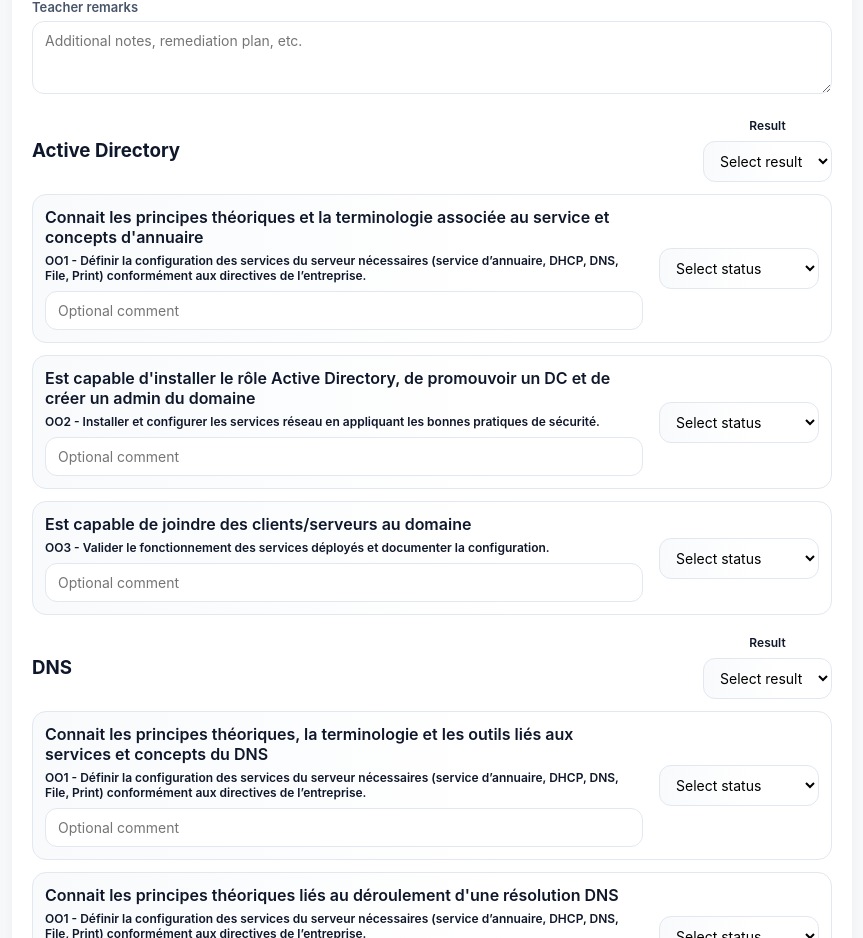
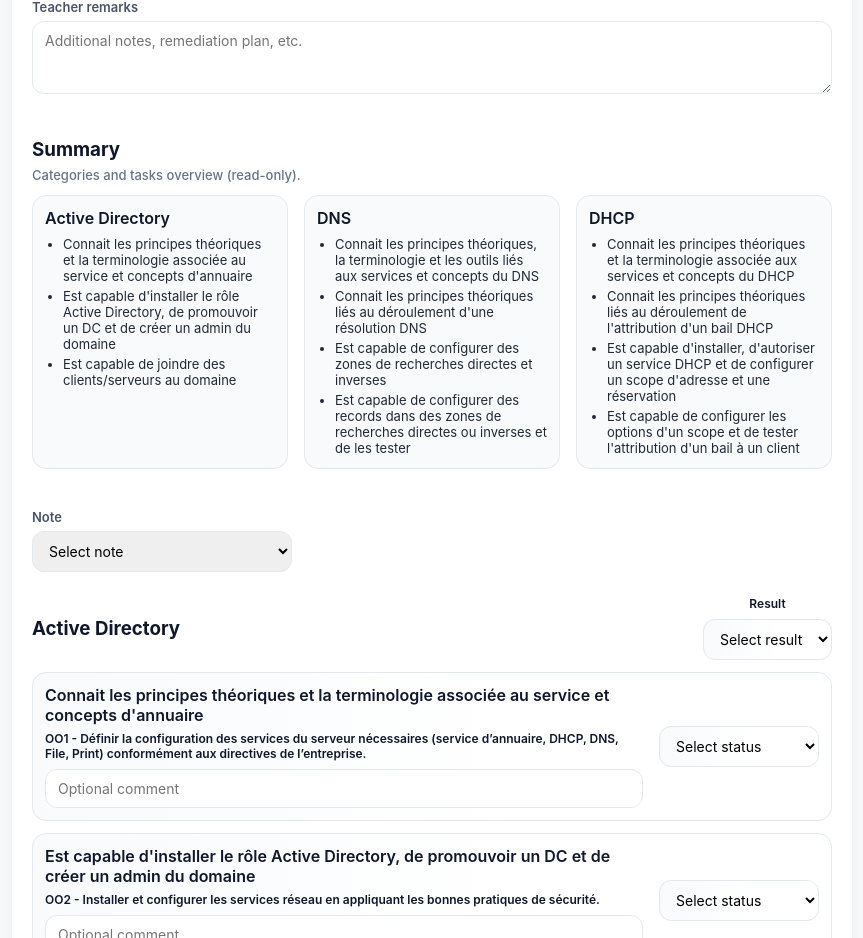
Before and after one commit to hurtlinb/erapport, a React (Vite) app in the folder client/: page / in a window 1280 px wide. Shown: the part 959-1897 px from the top of the page, without its empty margins (380-1243 px from the left). Built offline with nearby package versions, Linux system fonts and the light colour scheme.

Commit message:
Add report summary and note selector

```diff
--- a/client/src/App.jsx
+++ b/client/src/App.jsx
@@ -1051,6 +1051,52 @@ function App() {
             </label>
           </div>
 
+          <div className="report-summary">
+            <div className="report-summary-header">
+              <h3>Summary</h3>
+              <p className="helper-text">
+                Categories and tasks overview (read-only).
+              </p>
+            </div>
+            {(draft.competencies || []).length ? (
+              <div className="report-summary-grid">
+                {(draft.competencies || []).map((section, sectionIndex) => (
+                  <div
+                    key={`${section.category}-${sectionIndex}`}
+                    className="report-summary-card"
+                  >
+                    <p className="summary-category">{section.category}</p>
+                    <ul className="summary-task-list">
+                      {(section.items || []).map((item, itemIndex) => {
+                        const taskLabel = item.task || item.label || "Task";
+                        return <li key={`${taskLabel}-${itemIndex}`}>{taskLabel}</li>;
+                      })}
+                    </ul>
+                  </div>
+                ))}
+              </div>
+            ) : (
+              <p className="helper-text">No categories yet.</p>
+            )}
+          </div>
+
+          <div className="note-row">
+            <label>
+              Note
+              <select
+                value={draft.note}
+                onChange={(event) => handleStudentField("note", event.target.value)}
+              >
+                <option value="">Select note</option>
+                {[1, 2, 3, 4, 5, 6].map((value) => (
+                  <option key={value} value={value}>
+                    {value}
+                  </option>
+                ))}
+              </select>
+            </label>
+          </div>
+
           <div className="competency-grid">
             {(draft.competencies || []).map((section, sectionIndex) => (
               <div key={section.category} className="competency-section">
--- a/client/src/styles.css
+++ b/client/src/styles.css
@@ -359,6 +359,49 @@ textarea {
   gap: 16px;
 }
 
+.report-summary {
+  margin-top: 20px;
+  display: grid;
+  gap: 12px;
+}
+
+.report-summary-header h3 {
+  margin: 0 0 4px;
+}
+
+.report-summary-grid {
+  display: grid;
+  gap: 16px;
+  grid-template-columns: repeat(auto-fit, minmax(220px, 1fr));
+}
+
+.report-summary-card {
+  border-radius: 14px;
+  border: 1px solid #e2e8f0;
+  padding: 12px;
+  background: #f8fafc;
+}
+
+.summary-category {
+  margin: 0 0 8px;
+  font-weight: 600;
+}
+
+.summary-task-list {
+  margin: 0;
+  padding-left: 18px;
+  display: grid;
+  gap: 4px;
+  font-size: 13px;
+  color: #1f2937;
+}
+
+.note-row {
+  margin-top: 16px;
+  display: grid;
+  grid-template-columns: minmax(200px, 260px);
+}
+
 .competency-grid {
   display: grid;
   gap: 20px;
```
